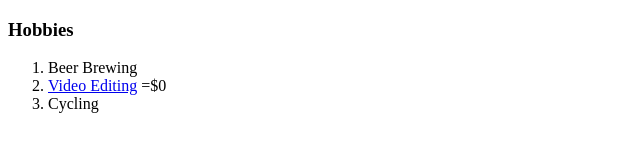
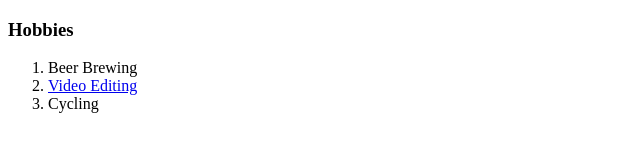
Before and after one commit to Harsh-gits/CV-project-, a plain HTML site: page hobbies.html in a window 1280 px wide. Shown: the full height of the page, 0-640 px from the left. Drawn offline with Linux system fonts and the light colour scheme.

Commit message:
Removed some rubbish text

```diff
--- a/hobbies.html
+++ b/hobbies.html
@@ -10,7 +10,7 @@
     <h3>Hobbies</h3>
     <ol>
         <li>Beer Brewing</li>
-        <li> <a href="https://www.youtube.com/user/PewDiePie">Video Editing</a> =$0 </li>
+        <li> <a href="https://www.youtube.com/user/PewDiePie">Video Editing</a></li>
         <li>Cycling</li>
     </ol>
 </body>
```
